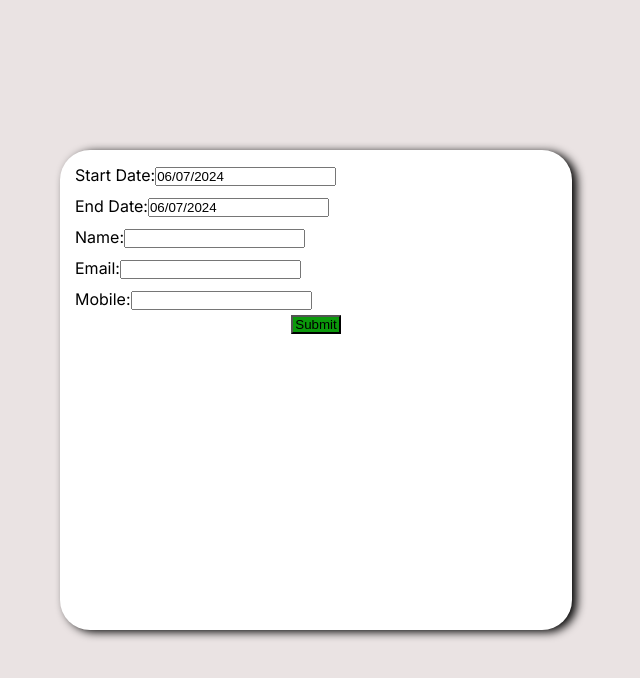
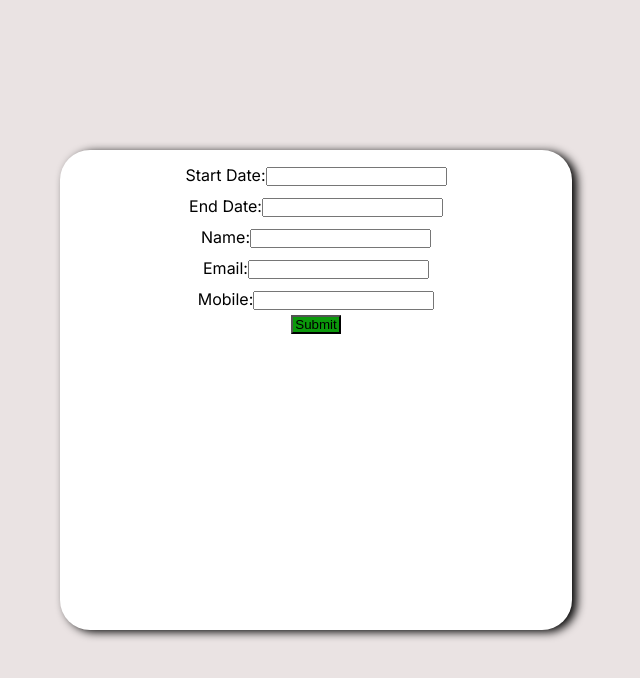
Before and after one commit to MaisonEP/situbnb, a Next.js app: page /BookingForm in a window 1280 px wide. Shown: the top 678 px of the page, without its empty margins (324-964 px from the left). Built offline with nearby package versions, Linux system fonts and the light colour scheme.

Commit message:
date selection initial implementation

```diff
--- a/package.json
+++ b/package.json
@@ -13,6 +13,7 @@
     "@chakra-ui/react": "^2.8.2",
     "@emotion/react": "^11.11.4",
     "@emotion/styled": "^11.11.5",
+    "dayjs": "^1.11.11",
     "framer-motion": "^11.2.10",
     "next": "14.2.3",
     "react": "^18",
--- a/src/app/Components/Form/Form.css
+++ b/src/app/Components/Form/Form.css
@@ -21,6 +21,7 @@
 .formLabels {
 	color: black;
 	margin: 5px;
+	align-self: center;
 }
 
 .form {
--- a/src/app/Components/Form/Form.tsx
+++ b/src/app/Components/Form/Form.tsx
@@ -5,13 +5,17 @@ import "react-datepicker/dist/react-datepicker.css";
 
 import DatePicker from "react-datepicker";
 import { useState } from "react";
+import dayjs from "dayjs";
 
 export function BnBForm() {
-	const [startDate, setStartDate] = useState(new Date());
-	const [endDate, setEndDate] = useState(new Date());
+	const [startDate, setStartDate] = useState("");
+	const [endDate, setEndDate] = useState("");
 	const [name, setName] = useState("");
 	const [email, setEmail] = useState("");
 	const [mobile, setMobile] = useState("");
+
+	const staybegin = dayjs(startDate);
+	const stayLength = staybegin.diff(endDate, "day");
 
 	function submit() {
 		return;
@@ -33,7 +37,11 @@ export function BnBForm() {
 						<DatePicker
 							selected={startDate}
 							onSelect={(d) => {
-								setStartDate(d);
+								const staybegin = dayjs(d).format("DD/MM/YYYY");
+								// const staybegin = d.toISOString();
+
+								setStartDate(staybegin);
+								console.log(d.toISOString());
 							}}
 							className="calander"
 						>
@@ -45,7 +53,11 @@ export function BnBForm() {
 						<DatePicker
 							selected={endDate}
 							onSelect={(d) => {
-								setEndDate(d);
+								const stayEnd = dayjs(d).format("DD/MM/YYYY");
+								// const stayEnd = new Date(d).toISOString();
+
+								setEndDate(stayEnd);
+								console.log(stayLength);
 							}}
 							className="calander"
 						>
--- a/src/app/layout.tsx
+++ b/src/app/layout.tsx
@@ -19,7 +19,6 @@ export default function RootLayout({
 	return (
 		<html lang="en">
 			<body className={inter.className}>{children}</body>
-			<Link href="/BookingForm"></Link>
 		</html>
 	);
 }
```
Also changed, not shown: 1 other file (tests, documents, lock files or other folders).
